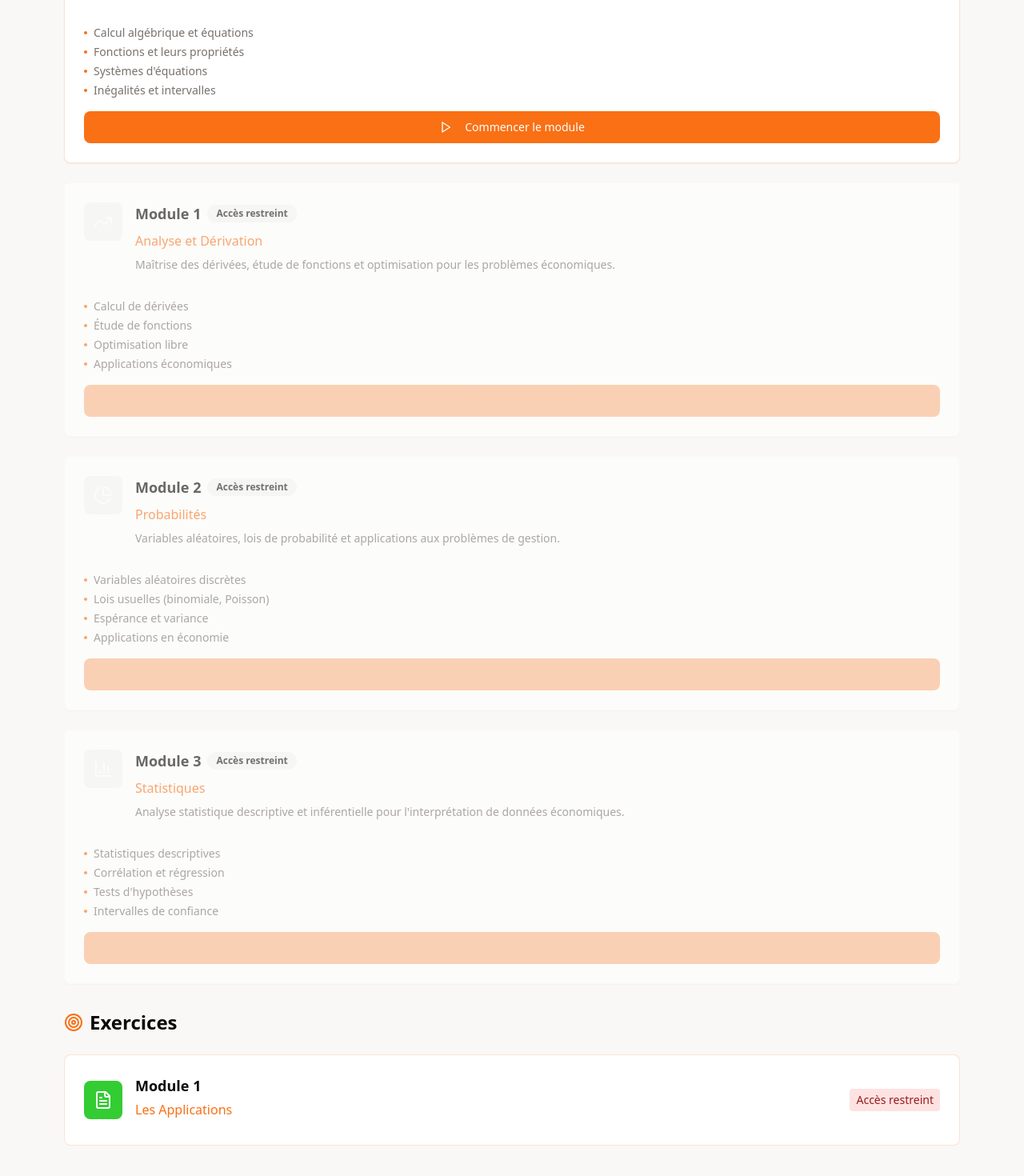
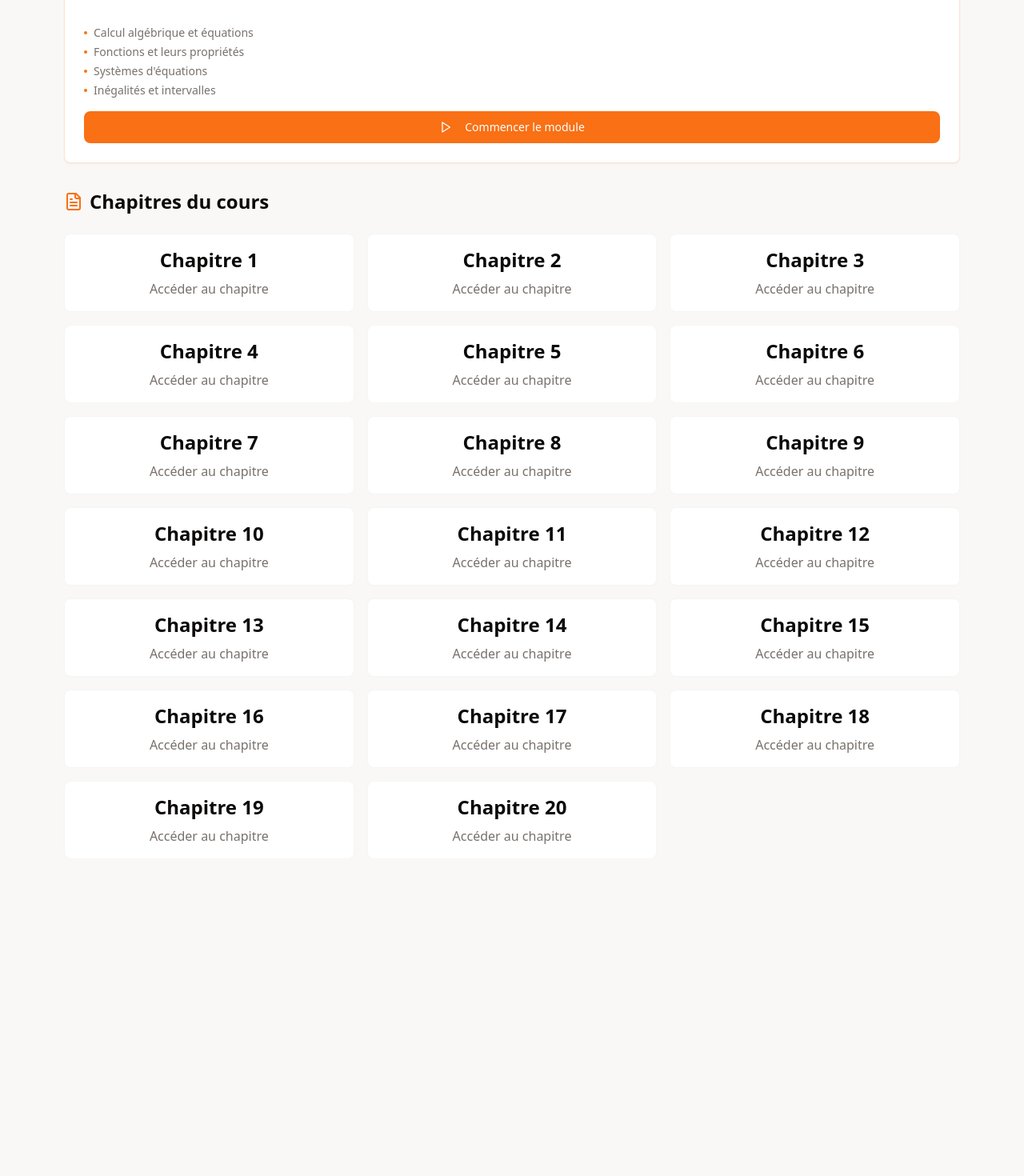
Before and after one commit to preparationnelle/prepa-module-builder, a React (Vite) app: page /formation/maths in a window 1280 px wide. Shown: the part 506-1976 px from the top of the page at 80% size. After the commit the page ends 1644 px from the top, so only its background shows below. Built offline with nearby package versions, Linux system fonts and the light colour scheme.

Commit message:
Code edited in Lovable Code Editor
Edited UI in Lovable

```diff
--- a/src/pages/MathsFormation.tsx
+++ b/src/pages/MathsFormation.tsx
@@ -6,8 +6,8 @@ import { useNavigate } from "react-router-dom"
 const MathsFormation = () => {
   const navigate = useNavigate()
 
-  const modules = [
-    {
+  // Module 0 conservé
+  const module0 = {
     moduleNumber: 0,
     title: "Les Fondamentaux",
     description: "Variables, fonctions, équations et structures de base. Les bases essentielles pour débuter en mathématiques ECG.",
@@ -19,53 +19,20 @@ const MathsFormation = () => {
     ],
     available: true,
     icon: <Calculator className="w-6 h-6" />
-    },
-    {
-      moduleNumber: 1,
-      title: "Analyse et Dérivation",
-      description: "Maîtrise des dérivées, étude de fonctions et optimisation pour les problèmes économiques.",
-      topics: [
-        "Calcul de dérivées",
-        "Étude de fonctions",
-        "Optimisation libre",
-        "Applications économiques"
-      ],
-      available: false,
-      icon: <TrendingUp className="w-6 h-6" />
-    },
-    {
-      moduleNumber: 2,
-      title: "Probabilités",
-      description: "Variables aléatoires, lois de probabilité et applications aux problèmes de gestion.",
-      topics: [
-        "Variables aléatoires discrètes",
-        "Lois usuelles (binomiale, Poisson)",
-        "Espérance et variance",
-        "Applications en économie"
-      ],
-      available: false,
-      icon: <PieChart className="w-6 h-6" />
-    },
-    {
-      moduleNumber: 3,
-      title: "Statistiques",
-      description: "Analyse statistique descriptive et inférentielle pour l'interprétation de données économiques.",
-      topics: [
-        "Statistiques descriptives",
-        "Corrélation et régression",
-        "Tests d'hypothèses",
-        "Intervalles de confiance"
-      ],
-      available: false,
-      icon: <BarChart3 className="w-6 h-6" />
   }
-  ]
 
   const handleModuleClick = (moduleNumber: number) => {
     if (moduleNumber === 0) {
       navigate("/formation/maths/module/0")
     }
   }
+
+  // Liste des chapitres (1 à 20)
+  const chapitres = Array.from({ length: 20 }, (_, i) => ({
+    num: i + 1,
+    url: `/formation/maths/chapitre${i + 1}`,
+    title: `Chapitre ${i + 1}`
+  }))
 
   return (
     <div className="min-h-screen bg-background">
@@ -106,47 +73,41 @@ const MathsFormation = () => {
           </div>
         </div>
 
+        {/* Module 0 affiché via ModuleCard */}
         <div className="mb-8">
           <h2 className="text-2xl font-semibold text-foreground mb-6 flex items-center gap-2">
             <Book className="w-6 h-6 text-formation-orange" />
-            Cours
+            Module 0 : Les Fondamentaux
           </h2>
-
-          <div className="space-y-6">
-            {modules.map((module) => (
           <ModuleCard
-                key={module.moduleNumber}
-                moduleNumber={module.moduleNumber}
-                title={module.title}
-                description={module.description}
-                topics={module.topics}
-                available={module.available}
-                icon={module.icon}
-                onClick={() => handleModuleClick(module.moduleNumber)}
+            key={module0.moduleNumber}
+            moduleNumber={module0.moduleNumber}
+            title={module0.title}
+            description={module0.description}
+            topics={module0.topics}
+            available={module0.available}
+            icon={module0.icon}
+            onClick={() => handleModuleClick(module0.moduleNumber)}
           />
-            ))}
-          </div>
         </div>
 
+        {/* Liste des chapitres */}
         <div className="mb-8">
           <h2 className="text-2xl font-semibold text-foreground mb-6 flex items-center gap-2">
-            <Target className="w-6 h-6 text-formation-orange" />
-            Exercices
+            <FileText className="w-6 h-6 text-formation-orange" />
+            Chapitres du cours
           </h2>
-
-          <div className="bg-card border border-formation-orange/20 rounded-lg p-6">
-            <div className="flex items-center gap-4">
-              <div className="w-12 h-12 bg-formation-green rounded-lg flex items-center justify-center text-white">
-                <FileText className="w-6 h-6" />
-              </div>
-              <div className="flex-1">
-                <h3 className="text-lg font-semibold text-foreground mb-1">Module 1</h3>
-                <h4 className="text-formation-orange font-medium mb-2">Les Applications</h4>
-              </div>
-              <div className="bg-red-100 text-red-800 px-2 py-1 rounded text-sm font-medium">
-                Accès restreint
-              </div>
-            </div>
+          <div className="grid grid-cols-1 md:grid-cols-2 lg:grid-cols-3 gap-4">
+            {chapitres.map((chapitre) => (
+              <button
+                key={chapitre.num}
+                onClick={() => navigate(chapitre.url)}
+                className="w-full bg-card border border-muted rounded-lg p-4 hover:bg-accent transition flex flex-col items-center"
+              >
+                <span className="text-2xl font-bold mb-2">{chapitre.title}</span>
+                <span className="text-muted-foreground">Accéder au chapitre</span>
+              </button>
+            ))}
           </div>
         </div>
       </div>
```
Lines whose indentation alone changed are shown as unchanged.
